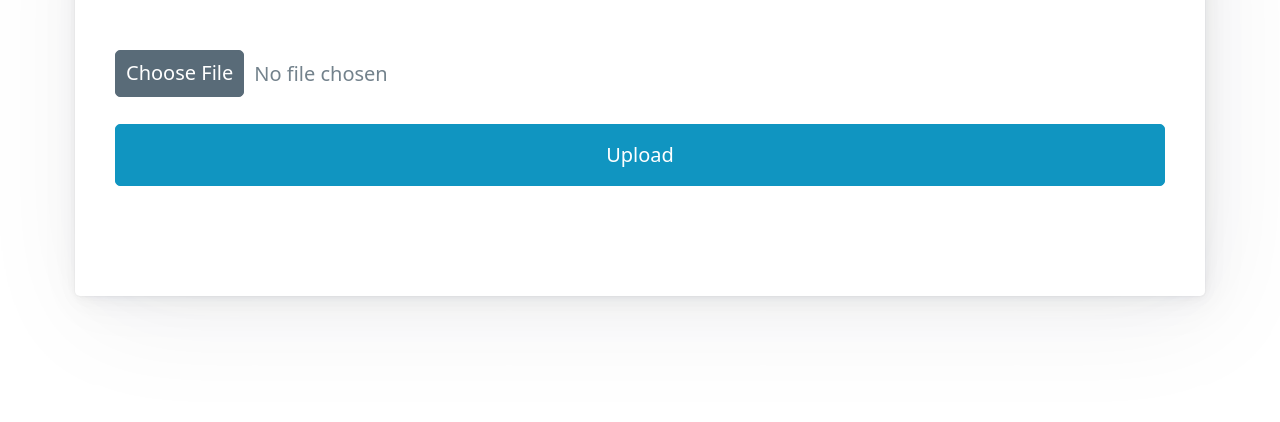
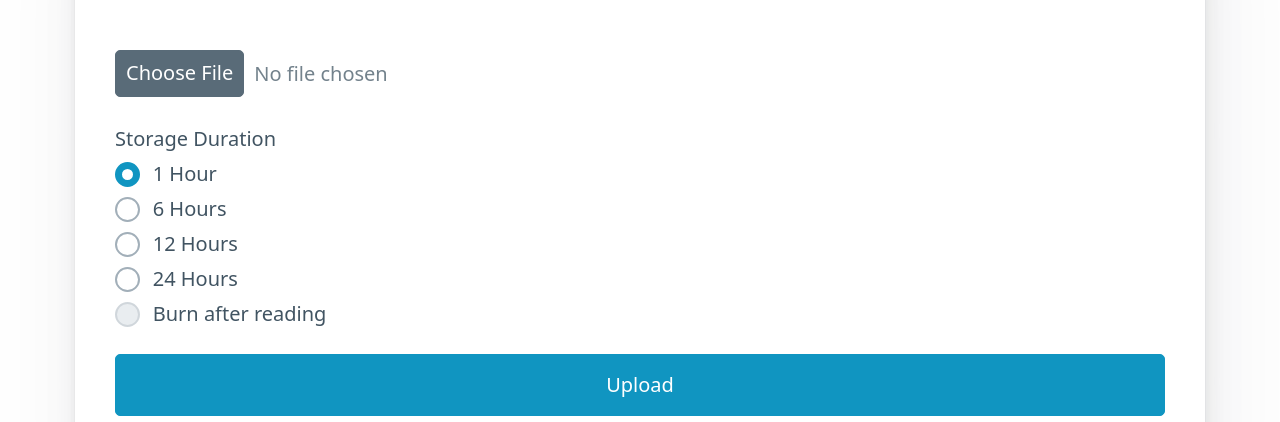
Before and after one commit to jakesco/fibbin, a website: page index.html in a window 1280 px wide. Shown: the part 378-800 px from the top of the page. Drawn offline with nearby package versions, Linux system fonts and the light colour scheme.

Commit message:
added time options

```diff
--- a/index.html
+++ b/index.html
@@ -19,13 +19,36 @@
     <h2>Upload a file and get a link to share with anyone.</h2>
   </hgroup>
 
-  <article x-data x-show="$store.link.url === undefined">
+  <article x-data="{busy: false}" x-show="$store.link.url === undefined">
     <h3>Select a file to upload</h3>
-    <form id="uploadForm" enctype="multipart/form-data" x-data @submit.prevent @submit="uploadFile()">
+    <form id="uploadForm" enctype="multipart/form-data" @submit.prevent @submit="busy = true; uploadFile(); busy = false;">
       <div>
         <input name="file" type="file">
+        <fieldset>
+          <legend>Storage Duration</legend>
+          <label for="1">
+            <input type="radio" id="1" name="size" value="1" checked>
+            1 Hour
+          </label>
+          <label for="6">
+            <input type="radio" id="6" name="size" value="6">
+            6 Hours
+          </label>
+          <label for="12">
+            <input type="radio" id="12" name="size" value="12">
+            12 Hours
+          </label>
+          <label for="24">
+            <input type="radio" id="24" name="size" value="24">
+            24 Hours
+          </label>
+          <label for="-1">
+            <input type="radio" id="-1" name="size" value="-1" disabled>
+            Burn after reading
+          </label>
+        </fieldset>
       </div>
-      <button type="submit">Upload</button>
+      <button type="submit" :aria-busy="busy" :disabled="busy">Upload</button>
     </form>
   </article>
 
```
Also changed, not shown: functions/api/upload.ts (+5 -3 lines).
